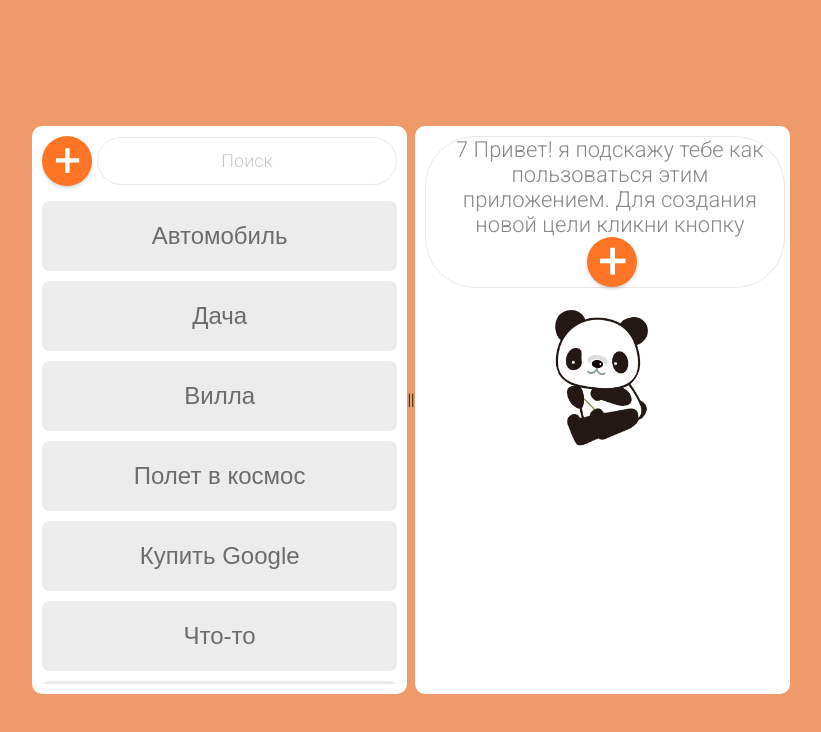
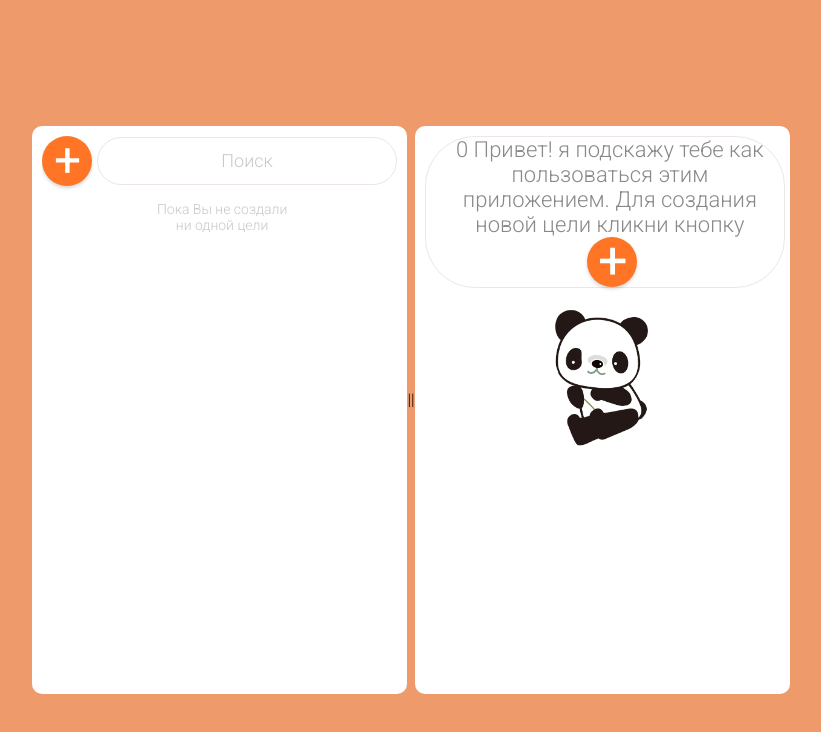
Before and after one commit to Maxim-BC/project_moneybox, a React (Create React App) app: page / in a window 1280 px wide. Shown: the top 732 px of the page, without its empty margins (229-1050 px from the left). Built offline with nearby package versions, Linux system fonts and the light colour scheme.

Commit message:
добавлена функция удаления цели

```diff
--- a/src/components/NewTargetForm.css
+++ b/src/components/NewTargetForm.css
@@ -77,8 +77,14 @@
     cursor: pointer;
 }
 
+.new-target-btn:hover {
+    background: #FFE68B;
+    color: #898989;
+}
+
 .new-target-btn:disabled {
     background: #EDCBB9;
+    color: white;
     cursor: default;
 }
 
--- a/src/components/TargetInfo.js
+++ b/src/components/TargetInfo.js
@@ -23,7 +23,7 @@ export default class TargetInfo extends Component {
                         <button className="orange-btn">График платежей</button>
                     </div> */}
                     <div>
-                        <button className="red-btn">Удалить цель</button>
+                        <button className="red-btn" onClick={()=>this.props.funcDelTargetByID(this.props.activeTarget.id)}>Удалить цель</button>
                     </div>
                 </div>
             </div>
--- a/src/components/Workplace.js
+++ b/src/components/Workplace.js
@@ -11,76 +11,7 @@ export default class Workplace extends Component {
         rightActiveComponent: "Assistant",
         activeTarget: "",
         targets: [
-            {
-                id: 7,
-                targetName: "Автомобиль",
-                sum: 3000000,
-                percent: 0.01,
-                period: 18,
-                payment: 8333.33,
-                profit: 1231,
-                startDate: "2021-06-30",
-            },
-            {
-                id: 6,
-                targetName: "Дача",
-                sum: 100000,
-                percent: 0.01,
-                period: 12,
-                payment: 8333.33,
-                profit: 1231,
-                startDate: "2021-06-30",
-            },
-            {
-                id: 5,
-                targetName: "Вилла",
-                sum: 100000,
-                percent: 0.01,
-                period: 12,
-                payment: 8333.33,
-                profit: 1231,
-                startDate: "2021-06-30",
-            },
-            {
-                id: 4,
-                targetName: "Полет в космос",
-                sum: 100000,
-                percent: 0.01,
-                period: 12,
-                payment: 8333.33,
-                profit: 1231,
-                startDate: "2021-06-30",
-            },
-            {
-                id: 3,
-                targetName: "Купить Google",
-                sum: 100000,
-                percent: 0.01,
-                period: 12,
-                payment: 8333.33,
-                profit: 1231,
-                startDate: "2021-06-30",
-            },
-            {
-                id: 2,
-                targetName: "Что-то",
-                sum: 100000,
-                percent: 0.01,
-                period: 12,
-                payment: 8333.33,
-                profit: 1231,
-                startDate: "2021-06-30",
-            },
-            {
-                id: 1,
-                targetName: "Смартфон",
-                sum: 100000,
-                percent: 0.01,
-                period: 12,
-                payment: 8333.33,
-                profit: 1231,
-                startDate: "2021-06-30",
-            },
+
         ],
     };
 
@@ -101,16 +32,28 @@ export default class Workplace extends Component {
         targets.forEach((element) => {
             ids.push(element.id);
         });
-        return (Math.max(...ids))
+        return targets.length === 0 ? 1 : Math.max(...ids);
     };
 
     addNewTarget = (newTarget) => {
         const oldTargets = this.state.targets;
-        const newTargetWithID = { id: this.getMaxTargetID(oldTargets)+1, ...newTarget };
+        const newTargetWithID = {
+            id: this.getMaxTargetID(oldTargets) + 1,
+            ...newTarget,
+        };
         this.setState({
-            targets: [ newTargetWithID, ...oldTargets ],
+            targets: [newTargetWithID, ...oldTargets],
         });
-        console.log([ newTargetWithID, ...oldTargets ])
+    };
+
+    delTargetByID = (delTargetID) => {
+        const oldTargets = this.state.targets;
+        const newTargets = oldTargets.filter(
+            (target) => target.id !== delTargetID
+        );
+        this.setState({
+            targets: newTargets,
+        });
     };
 
     handleChangeRight = (event) => {
@@ -139,7 +82,10 @@ export default class Workplace extends Component {
                         <div className="scroll-bar">
                             {this.state.rightActiveComponent ===
                                 "Assistant" && (
-                                <Assistant funcChangeRight={this.changeRight} targetCount={this.state.targets.length}/>
+                                <Assistant
+                                    funcChangeRight={this.changeRight}
+                                    targetCount={this.state.targets.length}
+                                />
                             )}
                             {this.state.rightActiveComponent ===
                                 "NewTargetForm" && (
@@ -153,6 +99,7 @@ export default class Workplace extends Component {
                                 <TargetInfo
                                     funcChangeRight={this.changeRight}
                                     activeTarget={this.state.activeTarget}
+                                    funcDelTargetByID={this.delTargetByID}
                                 />
                             )}
                             {this.state.rightActiveComponent ===
```
